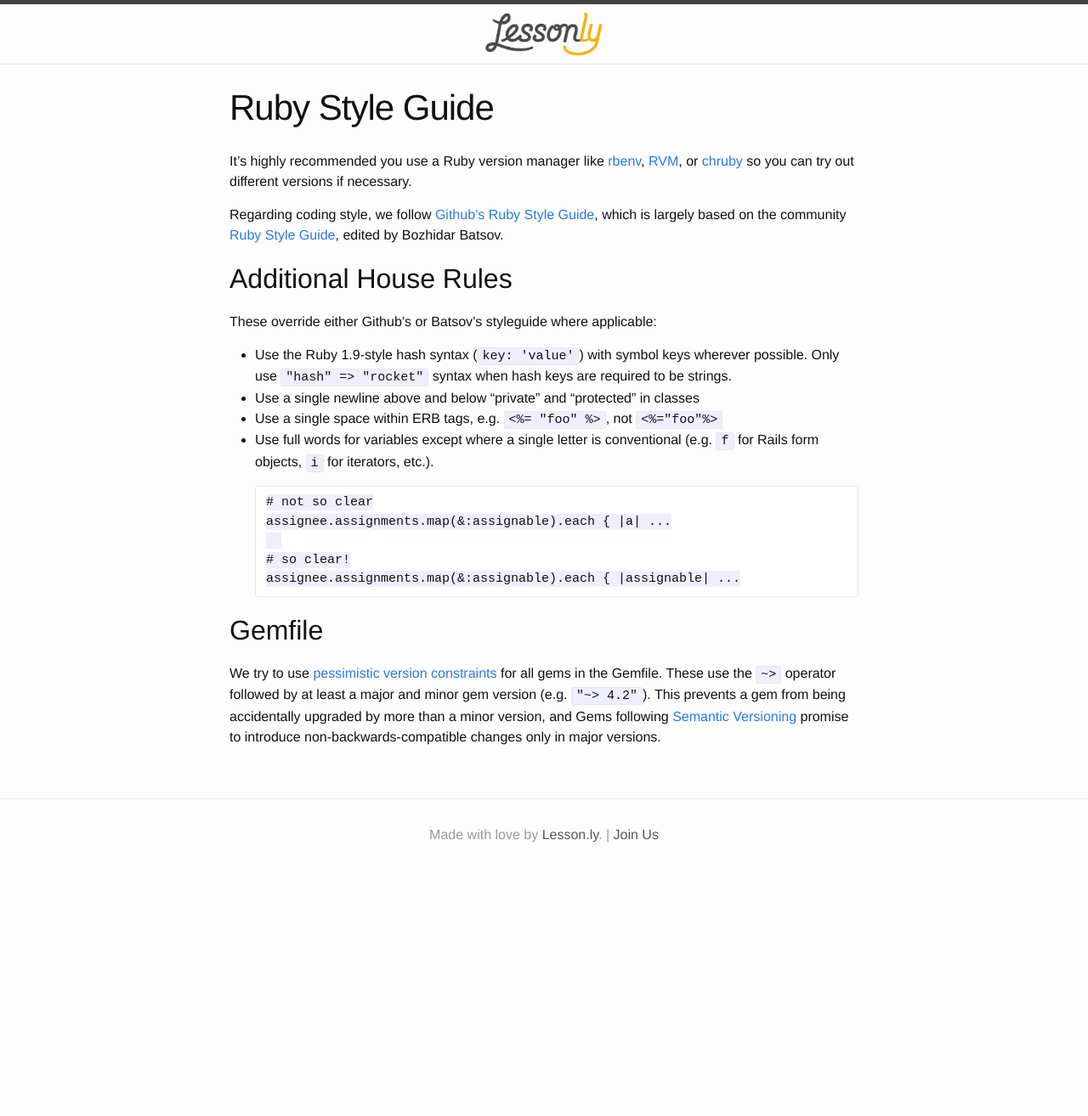
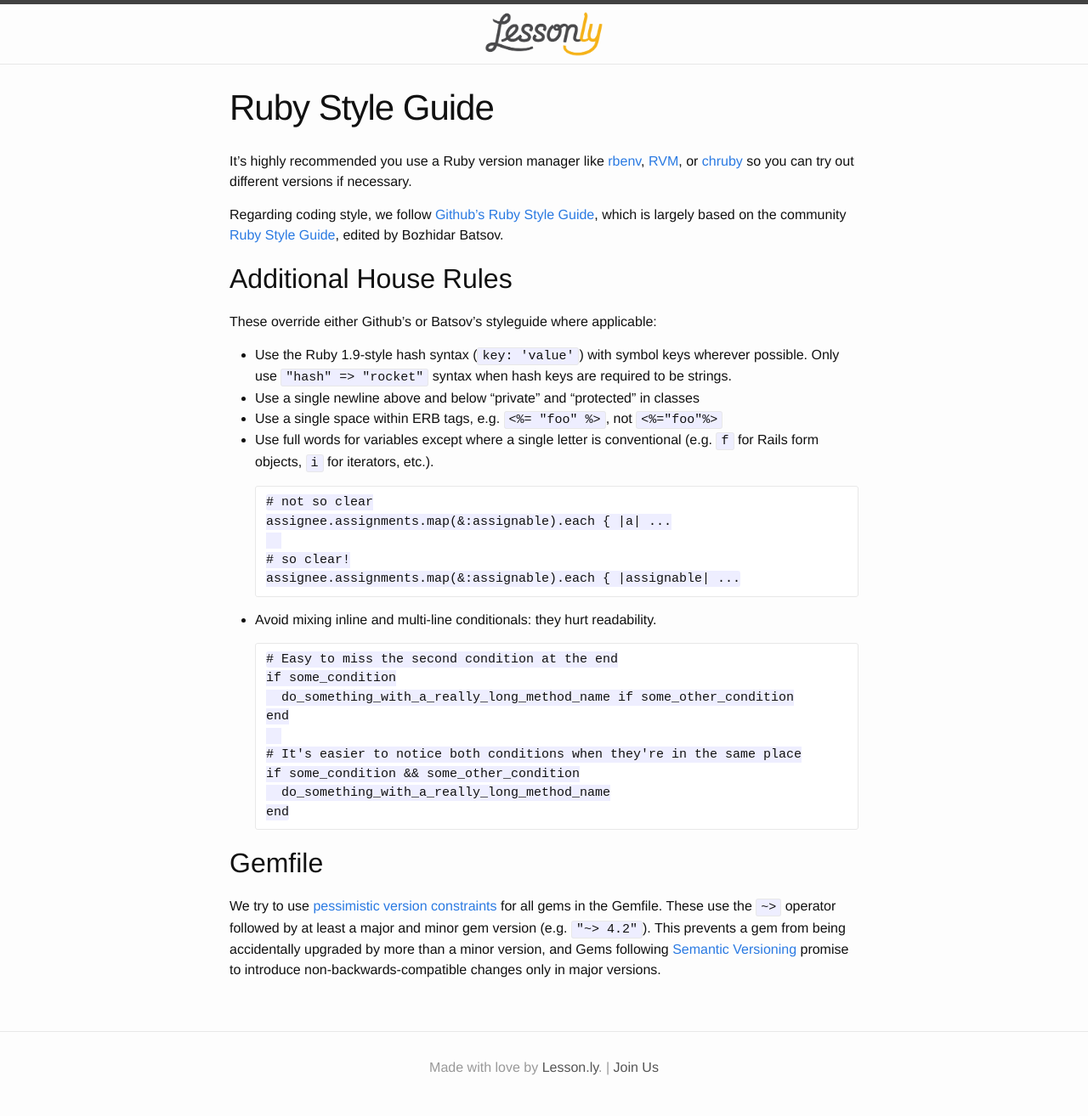
Before and after one commit to isabella232/lessonly.github.io, a Jekyll site: the page built from ruby-styleguide.md, in a window 1280 px wide. Shown: the whole page at 85% size. Built offline with Jekyll 4.4.1, drawn with Linux system fonts in a browser that asks for light colours; before the commit the page ends 1040 px from its top, so only the background shows below that.

Commit message:
Avoid mixing inline and multiline conditionals

```diff
--- a/ruby-styleguide.md
+++ b/ruby-styleguide.md
@@ -22,6 +22,17 @@
 
       # so clear!
       assignee.assignments.map(&:assignable).each { |assignable| ...
+- Avoid mixing inline and multi-line conditionals: they hurt readability.
+
+      # Easy to miss the second condition at the end
+      if some_condition
+        do_something_with_a_really_long_method_name if some_other_condition
+      end
+
+      # It's easier to notice both conditions when they're in the same place
+      if some_condition && some_other_condition
+        do_something_with_a_really_long_method_name
+      end
 
 ## Gemfile
 
```
Also changed, not shown: Gemfile.lock.
